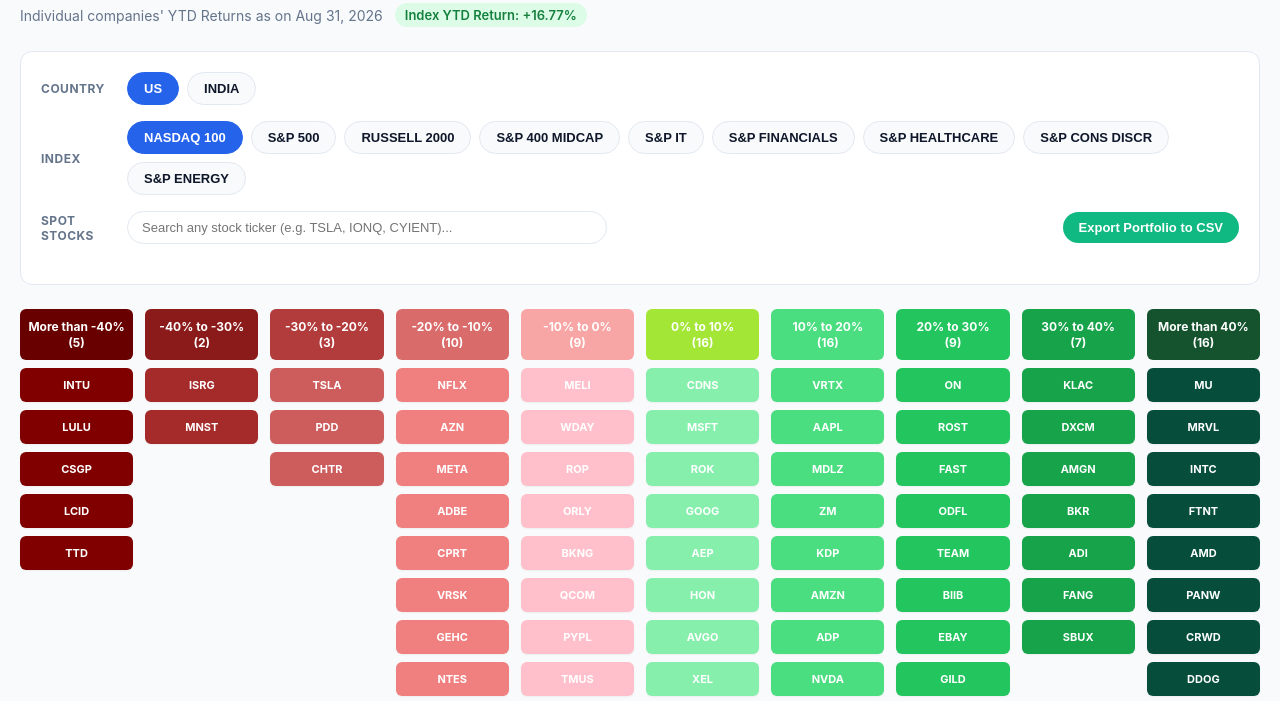
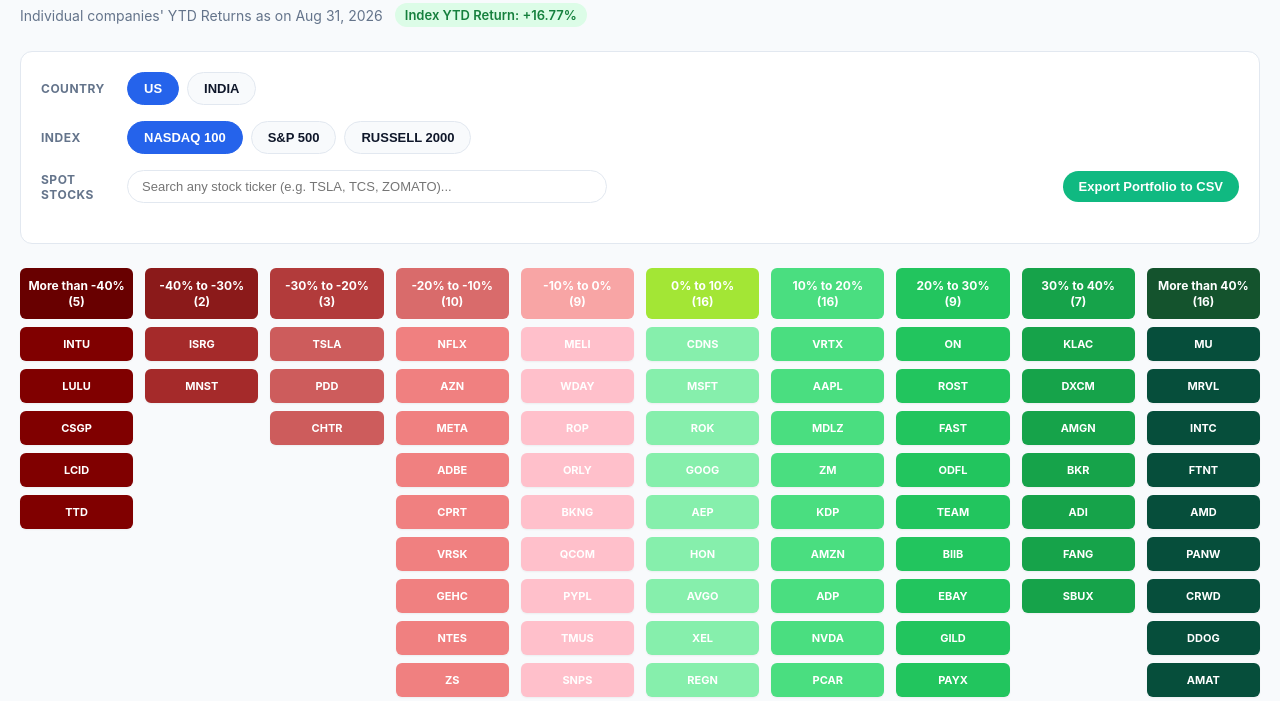
Before and after one commit to suryasripati/distribution-of-returns, a plain HTML site: page index.html in a window 1280 px wide. Shown: the part 67-768 px from the top of the page. Drawn offline with Linux system fonts and the light colour scheme.

Commit message:
Refine stock search and index management
Updated stock ticker search placeholder and improved index handling in various functions.

```diff
--- a/index.html
+++ b/index.html
@@ -99,7 +99,6 @@
     }
     .btn-export:hover { background: #059669; }
 
-    /* Search & Dynamic Suggestions */
     .search-container {
       position: relative;
       flex-grow: 1;
@@ -264,11 +263,10 @@
       <div class="btn-group" id="index-buttons"></div>
     </div>
 
-    <!-- Portfolio Search Row -->
     <div class="control-row">
       <span class="control-label">Spot Stocks</span>
       <div class="search-container">
-        <input type="text" id="ticker-search" class="search-input" placeholder="Search any stock ticker (e.g. TSLA, IONQ, CYIENT)..." autocomplete="off" />
+        <input type="text" id="ticker-search" class="search-input" placeholder="Search any stock ticker (e.g. TSLA, TCS, ZOMATO)..." autocomplete="off" />
         <div id="suggestions" class="suggestions-dropdown"></div>
       </div>
       <button class="btn-export" onclick="exportPortfolioCSV()">Export Portfolio to CSV</button>
@@ -284,22 +282,14 @@
   let currentCountry = 'US';
   let currentIndex = 'NASDAQ100';
 
-  // Portfolio tracking structures
   const selectedPortfolio = new Map();
   const customSearchedStocks = new Map();
 
-  // Full Index Configurations Restored
   const INDICES = {
     US: [
       { id: 'NASDAQ100', name: 'NASDAQ 100' },
       { id: 'SP500', name: 'S&P 500' },
-      { id: 'RUSSELL2000', name: 'RUSSELL 2000' },
-      { id: 'SP400', name: 'S&P 400 MIDCAP' },
-      { id: 'SP500_IT', name: 'S&P IT' },
-      { id: 'SP500_FIN', name: 'S&P FINANCIALS' },
-      { id: 'SP500_HEALTH', name: 'S&P HEALTHCARE' },
-      { id: 'SP500_CONS_DISC', name: 'S&P CONS DISCR' },
-      { id: 'SP500_ENERGY', name: 'S&P ENERGY' }
+      { id: 'RUSSELL2000', name: 'RUSSELL 2000' }
     ],
     INDIA: [
       { id: 'NIFTY50', name: 'NIFTY 50' },
@@ -359,6 +349,7 @@
   }
 
   function switchIndexToTicker(ticker) {
+    if (!globalData) return;
     for (const countryKey in INDICES) {
       for (const idxObj of INDICES[countryKey]) {
         const list = globalData[idxObj.id] || [];
@@ -381,7 +372,7 @@
   function renderIndexButtons() {
     const container = document.getElementById('index-buttons');
     container.innerHTML = '';
-    INDICES[currentCountry].forEach(idx => {
+    (INDICES[currentCountry] || []).forEach(idx => {
       const btn = document.createElement('button');
       btn.className = `btn ${idx.id === currentIndex ? 'active' : ''}`;
       btn.setAttribute('data-id', idx.id);
@@ -394,7 +385,7 @@
   function renderDashboard() {
     if (!globalData) return;
 
-    const idxReturn = globalData.indexReturns ? (globalData.indexReturns[currentIndex] || 0) : 0;
+    const idxReturn = globalData.indexReturns ? (globalData.indexReturns[currentIndex] ?? 0) : 0;
     const badge = document.getElementById('index-return-badge');
     badge.innerText = `Index YTD Return: ${idxReturn >= 0 ? '+' : ''}${idxReturn}%`;
     badge.style.backgroundColor = idxReturn >= 0 ? '#dcfce7' : '#ffe4e6';
@@ -402,7 +393,6 @@
 
     const constituents = [...(globalData[currentIndex] || [])];
 
-    // Inject off-grid custom stocks if relevant
     customSearchedStocks.forEach((item) => {
       if (!constituents.some(c => c.ticker === item.ticker)) {
         constituents.push(item);
@@ -417,6 +407,7 @@
 
     BUCKETS.forEach(b => {
       const filtered = constituents.filter(item => {
+        if (typeof item.ytd !== 'number') return false;
         if (b.min === -Infinity) return item.ytd < b.max;
         if (b.max === Infinity) return item.ytd >= b.min;
         return item.ytd >= b.min && item.ytd < b.max;
@@ -471,13 +462,13 @@
     let benchmarkName = 'N/A';
     let benchmarkReturn = 0;
 
-    if (!isCustom) {
+    if (!isCustom && globalData) {
       for (const countryKey in INDICES) {
         for (const idxObj of INDICES[countryKey]) {
           const list = globalData[idxObj.id] || [];
           if (list.some(i => i.ticker === ticker)) {
             benchmarkName = idxObj.name;
-            benchmarkReturn = globalData.indexReturns ? (globalData.indexReturns[idxObj.id] || 0) : 0;
+            benchmarkReturn = globalData.indexReturns ? (globalData.indexReturns[idxObj.id] ?? 0) : 0;
             break;
           }
         }
@@ -503,7 +494,7 @@
     searchInput.addEventListener('input', () => {
       const query = searchInput.value.trim().toUpperCase();
 
-      if (!query) {
+      if (!query || !globalData) {
         dropdown.style.display = 'none';
         return;
       }
@@ -511,7 +502,6 @@
       const matches = [];
       const seenTickers = new Set();
 
-      // Search across ALL indices in globalData
       for (const countryKey in INDICES) {
         INDICES[countryKey].forEach(idxObj => {
           const list = globalData[idxObj.id] || [];
@@ -531,7 +521,6 @@
 
       dropdown.innerHTML = '';
 
-      // Render matching dataset results
       matches.slice(0, 8).forEach(item => {
         const div = document.createElement('div');
         div.className = 'suggestion-item';
@@ -545,7 +534,6 @@
         dropdown.appendChild(div);
       });
 
-      // Always append off-grid fallback option
       if (!seenTickers.has(query)) {
         const customDiv = document.createElement('div');
         customDiv.className = 'suggestion-item suggestion-add-custom';
@@ -589,7 +577,7 @@
     const container = document.getElementById('portfolio-tags-container');
     container.innerHTML = '';
 
-    const activeConstituents = (globalData[currentIndex] || []).map(c => c.ticker);
+    const activeConstituents = (globalData && globalData[currentIndex] ? globalData[currentIndex] : []).map(c => c.ticker);
 
     selectedPortfolio.forEach((item, ticker) => {
       const isInCurrent = activeConstituents.includes(ticker);
```
